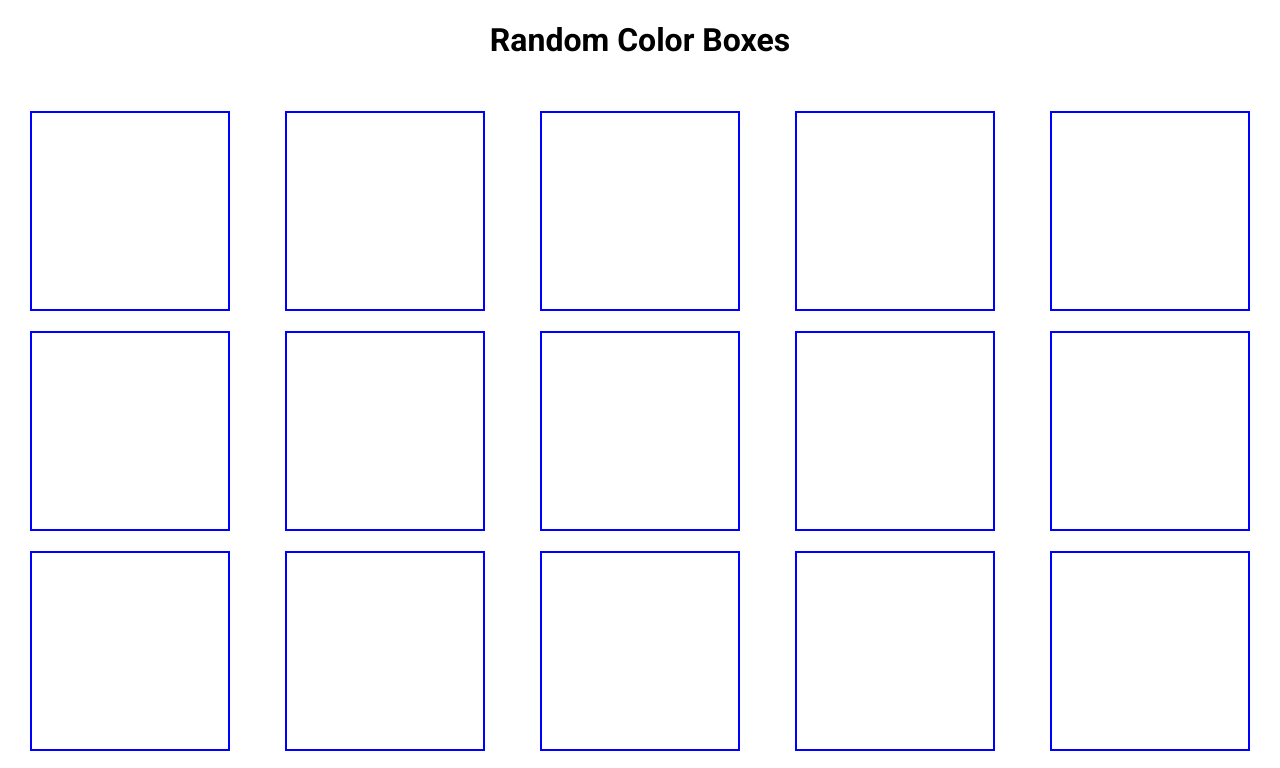
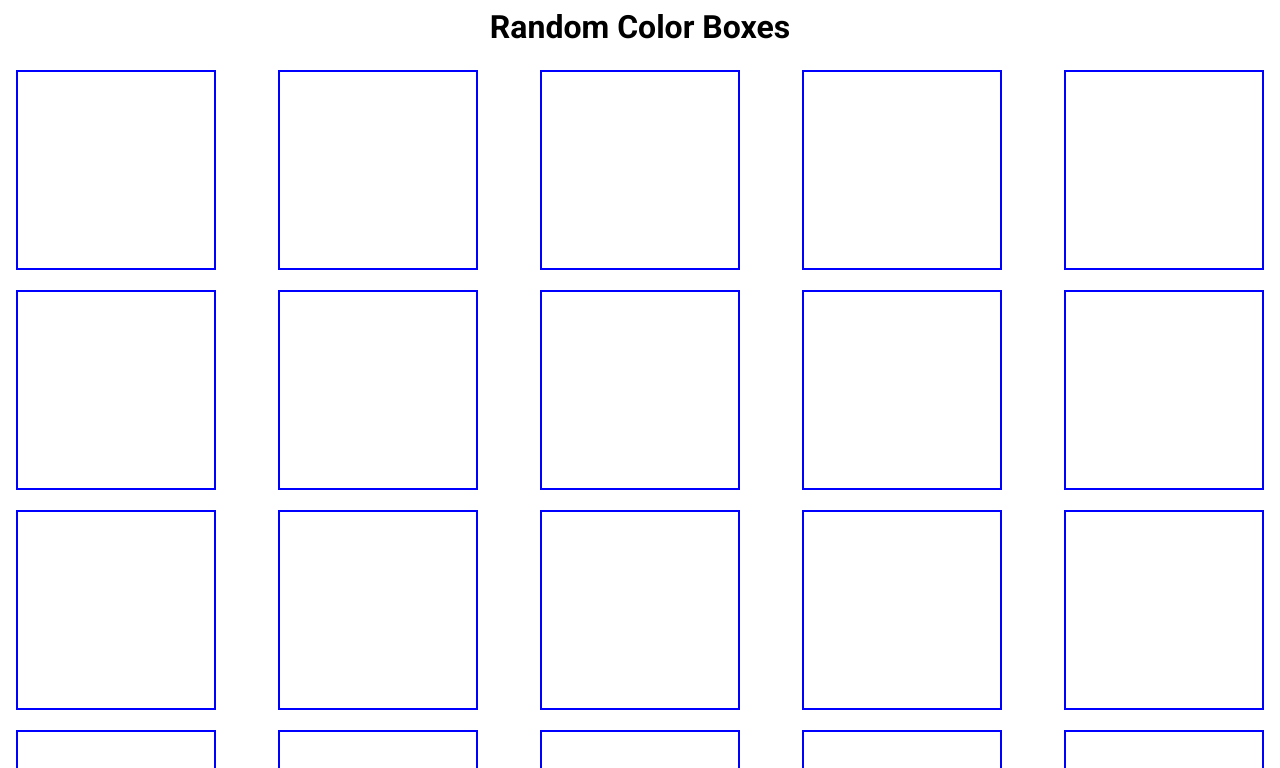
Before and after one commit to donaldkaiserjr/ColorBoxes, a plain HTML site: page index.html in a window 1280 px wide. Shown: the top 768 px of the page. Drawn offline with Linux system fonts and the light colour scheme.

Commit message:
Update style.css

```diff
--- a/style.css
+++ b/style.css
@@ -15,9 +15,12 @@ body {
   margin: 0;
 }
 
-
+h1 {
+  margin: 2px;
+  padding: 6px;
+}
 .container {
-  padding: 20px;
+  padding: 6px;
   display: flex;
   flex-direction: row;
   flex-wrap: wrap;
```
